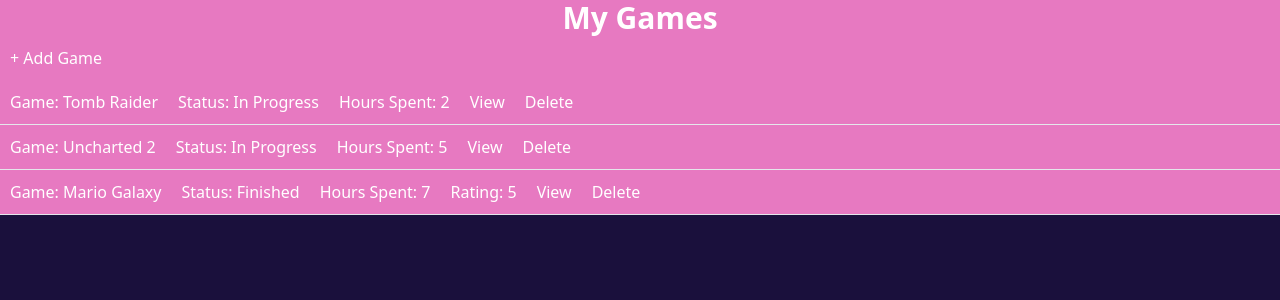
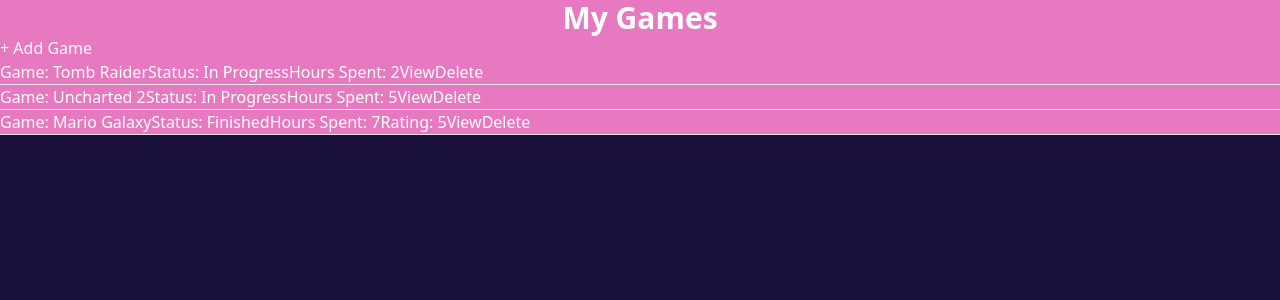
Before and after one commit to tinkereryorch/backlog-tracker, a Next.js app in the folder frontend/: page /games in a window 1280 px wide. Shown: the top 300 px of the page. Built offline with nearby package versions, Linux system fonts and the light colour scheme.

Commit message:
Removed unnecessary styles

```diff
--- a/frontend/src/app/globals.css
+++ b/frontend/src/app/globals.css
@@ -1,20 +1,9 @@
 @tailwind base;
 @tailwind components;
 @tailwind utilities;
-
-form {
-  margin-top: 30px;
-  display: flex;
-  flex-direction: column;
-  align-items:flex-start;
-}
 
 .container {
   display: flex;
   flex-direction: column;
   align-items: center;
 }
-
-span, button {
-  padding: 10px;
-}
```
